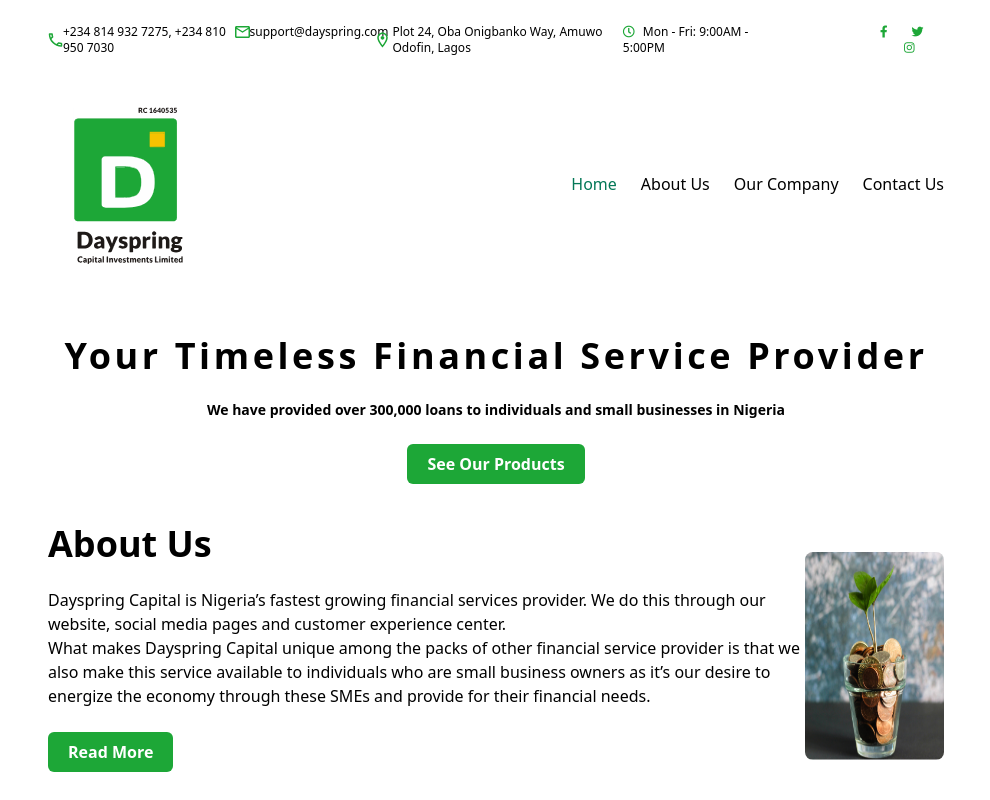
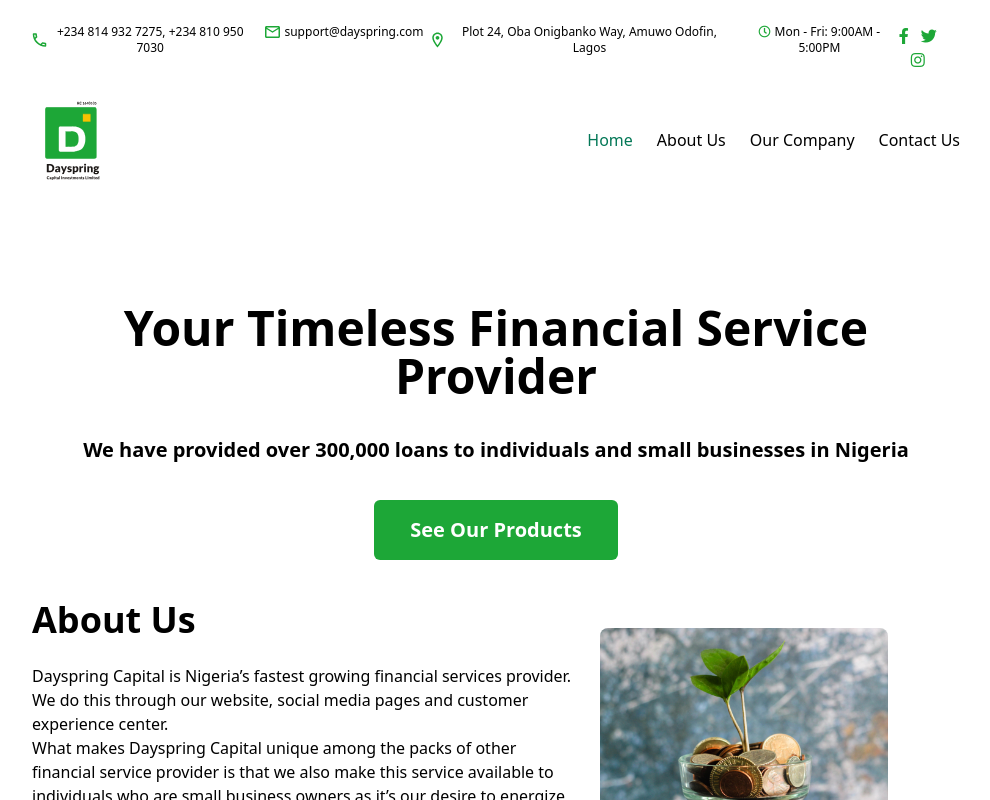
Before and after one commit to ayomideEnoch/dayspring, a Vue app: page / in a window 1280 px wide. Shown: the whole page, without its empty margins (144-1134 px from the left). Built offline with nearby package versions, Linux system fonts and the light colour scheme.

Commit message:
next commit

```diff
--- a/src/views/Home.vue
+++ b/src/views/Home.vue
@@ -1,41 +1,49 @@
 <template>
   <div class="w-full">
-    <section class="px-48 pt-6 flex justify-center items-center space-x-2 text-xs">
-      <div class="text-xs flex">
-        <a
-          href="tel:+234 814
-        932 7275 "
-          ><div class="flex">
+    <section class="px-44 pt-6 flex justify-between">
+      <div class="text-xs flex space-x-3 justify-between">
+        <div class="text-center">
+          <a href="tel:+234 814 932 7275" class="flex">
             <img style="color: #1da737" src="../assets/tel.svg" alt="tel icon" />
-
-            +234 814 932 7275, +234 810 950 7030
-          </div></a
-        >
-        <a href="mailto:support@dayspring.com "
-          ><div class="flex">
-            <img style="color: #1da737" src="../assets/mail.svg" alt="tel icon" />
-
-            support@dayspring.com
-          </div></a
-        >
+            <p>+234 814 932 7275, +234 810 950 7030</p>
+          </a>
+        </div>
+        <div class="text-center">
+          <a href="mailto:support@dayspring.com " class="flex items-center">
+            <img
+              style="color: #1da737"
+              src="../assets/mail.svg"
+              alt="tel icon"
+              class="pr-1"
+            />
+            <p>support@dayspring.com</p>
+          </a>
+        </div>
+        <div class="text-center">
           <a
             href="https://www.google.com/maps/place/Amuwo+Odofin+Estate,+Lagos/@6.477648,3.2904734,14z/data=!4m5!3m4!1s0x103b892def871c8b:0xb4250ab791be1ae7!8m2!3d6.4768936!4d3.3137121"
             target="_blank"
+            class="pr-1"
             ><div class="flex">
-            <img style="color: #1da737" src="../assets/location_on.svg" alt="tel icon" />
-
-            Plot 24, Oba Onigbanko Way, Amuwo Odofin, Lagos
+              <img
+                style="color: #1da737"
+                src="../assets/location_on.svg"
+                alt="tel icon"
+                class="pr-1"
+              />
+              <p>Plot 24, Oba Onigbanko Way, Amuwo Odofin, Lagos</p>
             </div></a
           >
+        </div>
 
-        <a href="">
+        <div class="text-center">
           <span>
-            <i class="far fa-clock pr-2" style="color: #1da737" aria-hidden="true"></i>Mon
-            - Fri: 9:00AM - 5:00PM
-          </span></a
-        >
+            <i class="far fa-clock pr-1" style="color: #1da737"></i>Mon - Fri: 9:00AM -
+            5:00PM
+          </span>
         </div>
-      <div class="space-x-6 pl-28" style="color: #1da737">
+      </div>
+      <div class="space-x-3" style="color: #1da737">
         <a href="https://web.facebook.com" target="_blank"
           ><span><i class="fab fa-facebook-f"></i></span
         ></a>
@@ -47,10 +55,8 @@
         ></a>
       </div>
     </section>
-    <section
-      class="pt-4 px-48 flex justify-between items-center text-semibold font-medium my-8"
-    >
-      <div><img class="w-40 h-40" src="../assets/logo.svg" alt="Dayspring Logo" /></div>
+    <section class="px-44 flex justify-between items-center text-bold font-medium my-7">
+      <div><img class="w-20 h-20" src="../assets/logo.svg" alt="Dayspring Logo" /></div>
       <div class="space-x-6">
         <span class="text-green-700 cursor-pointer">Home</span>
 
@@ -59,22 +65,20 @@
         <span class="cursor-pointer">Contact Us</span>
       </div>
     </section>
-    <section class="pt-10 px-48 w-full text-center space-y-6">
-      <p class="text-4xl font-extrabold tracking-widest">
-        Your Timeless Financial Service Provider
-      </p>
-      <p class="text-sm font-semibold">
+    <section class="pt-24 px-44 w-full text-center space-y-9">
+      <p class="font-extrabold text-5xl">Your Timeless Financial Service Provider</p>
+      <p class="text-xl font-semibold">
         We have provided over 300,000 loans to individuals and small businesses in Nigeria
       </p>
       <button
         style="background: #1da737"
-        class="text-white rounded-md px-5 py-2 text-base font-semibold"
+        class="text-white rounded-md py-4 px-9 text-xl font-semibold"
       >
         See Our Products
       </button>
     </section>
-    <section class="pt-10 px-48 w-full md:flex justify-between space-y-7">
-      <div class="space-y-6">
+    <section class="pt-10 px-44 w-full flex justify-between space-y-7 space-x-7">
+      <div class="space-y-6 w-3/5">
         <p class="text-4xl font-extrabold">About Us</p>
         <p>
           Dayspring Capital is Nigeria’s fastest growing financial services provider. We
@@ -92,12 +96,14 @@
           Read More
         </button>
       </div>
-      <div class="">
+      <div class="w-2/5">
+        <div class="w-72 h-64">
           <img
-          class="w-96 md:h-52 h-full rounded-lg"
+            class="w-full h-full inset-0 object-cover rounded-lg"
             src="../assets/aboutus.jpg"
             alt="About Us"
           />
+        </div>
       </div>
     </section>
     <section
```
Lines whose indentation alone changed are shown as unchanged.
